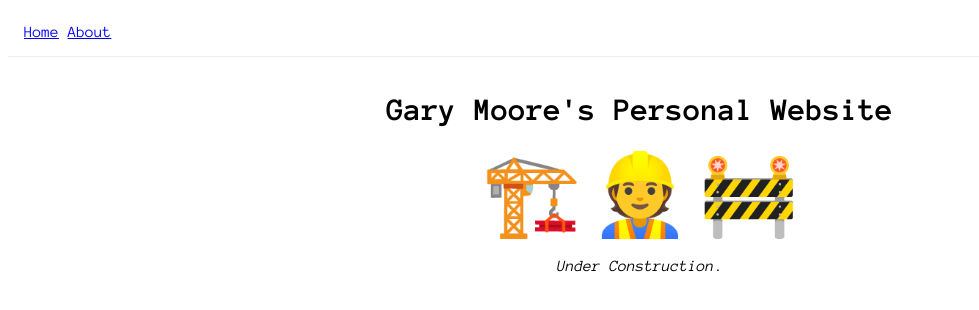
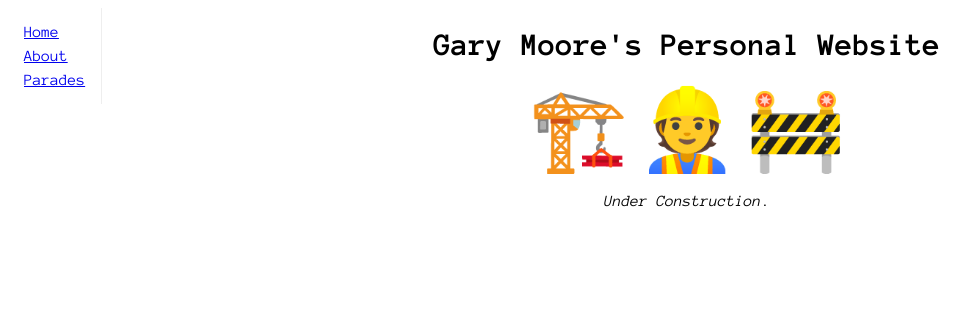
Before and after one commit to doggodoge/personal-website, a SvelteKit app: page / in a window 1280 px wide. Shown: the top 310 px of the page, without its empty margins (0-979 px from the left). Built offline with nearby package versions, Linux system fonts and the light colour scheme.

Commit message:
feat: add parades page

```diff
--- a/package.json
+++ b/package.json
@@ -19,6 +19,7 @@
 		"@sveltejs/adapter-auto": "^2.0.0",
 		"@sveltejs/adapter-static": "^2.0.3",
 		"@sveltejs/kit": "^1.20.4",
+		"@types/mapbox-gl": "^2.7.13",
 		"@typescript-eslint/eslint-plugin": "^5.45.0",
 		"@typescript-eslint/parser": "^5.45.0",
 		"eslint": "^8.28.0",
@@ -33,5 +34,8 @@
 		"vite": "^4.4.2",
 		"vitest": "^0.32.2"
 	},
-	"type": "module"
+	"type": "module",
+	"dependencies": {
+		"mapbox-gl": "^2.15.0"
+	}
 }
--- a/src/lib/FunkyEmoji.svelte
+++ b/src/lib/FunkyEmoji.svelte
@@ -3,14 +3,17 @@
   export let size: string;
 </script>
 
-<span class="emoji" style="font-size: {size}">{emoji}</span>
+<span class="emoji" style="font-size: {size};">{emoji}</span>
 
 <style>
   .emoji {
-    transition: 150ms ease-in-out;
+    user-select: none;
+    -moz-user-select: -moz-none;
+    -webkit-user-select: none;
+    transition: 100ms;
   }
 
   .emoji:hover {
-    transform: scale(1.1);
+    transform: scale(1.05);
   }
 </style>
--- /dev/null
+++ b/src/lib/Map.svelte
@@ -0,0 +1,33 @@
+<script context="module" lang="ts">
+	export type Coordinate = {
+		long: number;
+		lat: number;
+	};
+</script>
+
+<script lang="ts">
+	import mapboxgl from 'mapbox-gl';
+	import { onMount } from 'svelte';
+
+	export let coords: Coordinate;
+	export let zoom: number = 9;
+	export let style: string = '';
+
+	const containerId = `map-${crypto.randomUUID()}`;
+
+	onMount(() => {
+    // This looks bad, but you just gotta expose your secrets for client maps
+    // access, ya know? This JWT only has read only access. Just don't worry
+    // about it, forget you saw this. 🙂
+		mapboxgl.accessToken =
+			'pk.eyJ1IjoiZ2FyeXBvdGF0b2VzIiwiYSI6ImNsbDVjcWdobzBpN2kzZmxvM3E0eHZ0a2wifQ.t1OHNIxDYMi_hyq-F22kUQ';
+		new mapboxgl.Map({
+			container: containerId,
+			style: 'mapbox://styles/mapbox/streets-v12',
+			center: [coords.long, coords.lat],
+			zoom
+		});
+	});
+</script>
+
+<div id={containerId} {style} />
--- a/src/lib/index.ts
+++ /dev/null
@@ -1 +0,0 @@
-// place files you want to import through the `$lib` alias in this folder.
--- a/src/routes/+layout.svelte
+++ b/src/routes/+layout.svelte
@@ -2,24 +2,45 @@
   import "../app.css";
 </script>
 
-<nav class="nav">
-  <a href="/">Home</a>
-  <a href="/about">About</a>
-</nav>
+<div class="site">
+  <nav class="nav">
+    <a href="/">Home</a>
+    <a href="/about">About</a>
+    <a href="/parades">Parades</a>
+  </nav>
+  <div class="content">
+    <slot></slot>
+  </div>
+</div>
 
-<slot></slot>
+
 
 <style>
   :root {
     font-family: 'Anonymous Pro', monospace;
   }
 
+  .site {
+    display: flex;
+    flex-direction: row;
+    width: 100%;
+    height: 100%;
+  }
+
+  .content {
+    padding-left: 1rem;
+    padding-right: 1rem;
+    justify-content: center;
+    width: 100%;
+  }
+
   .nav {
     display: flex;
-    justify-content: left;
-    gap: 1ch;
-    padding: 1em;
+    flex-direction: column;
+    gap: .5rem;
+    padding: 1rem;
     background: #fff;
-    border-bottom: 1px solid #eee;
+    border-right: 1px solid #eee;
+    height: 100%;
   }
 </style>
--- a/src/routes/+page.svelte
+++ b/src/routes/+page.svelte
@@ -4,11 +4,11 @@
 
 <main>
   <h1>Gary Moore's Personal Website</h1>
-  <span>
+  <div>
     <FunkyEmoji emoji="🏗️" size="5rem" />
     <FunkyEmoji emoji="👷" size="5rem" />
     <FunkyEmoji emoji="🚧" size="5rem" />
-  </span>
+  </div>
   <p><em>Under Construction</em>.</p>
 </main>
 
@@ -16,6 +16,5 @@
   main {
     justify-content: center;
     text-align: center;
-    padding: 1em;
   }
 </style>
--- a/src/routes/about/+page.svelte
+++ b/src/routes/about/+page.svelte
@@ -1,4 +1,18 @@
-<h1>About</h1>
+<main>
+  <article>
+    <header>
+      <h1>About</h1>
+    </header>
 
-<p>There's not something here right now, but there'll be something here in the future. (Maybe not though lol)</p>
-<p>I put this here because it feels kinda wrong to have nothing there at <a href="/">garymoore.ie</a></p>
+    <p>There's not something here right now, but there'll be something here in the future. (Maybe not though lol)</p>
+    <p>I put this here because it feels kinda wrong to have nothing there at <a href="/">garymoore.ie</a></p>
+  </article>
+</main>
+
+
+<style>
+  main {
+    display: flex;
+    justify-content: center;
+  }
+</style>
--- /dev/null
+++ b/src/routes/parades/+page.svelte
@@ -0,0 +1,52 @@
+<script>
+	import Map from '$lib/Map.svelte';
+
+	const coords = {
+		belfast: {
+			long: -5.9282857,
+			lat: 54.5957081
+		}
+	};
+</script>
+
+<main class="content">
+	<article>
+		<header>
+			<h1>Parades</h1>
+			<p>This is where parades are going to end up eventually. There's nothing here quite yet.</p>
+		</header>
+
+		<h2>Map</h2>
+		<p>
+			This is a map of Belfast, there will be parade lines here at some point. First we need to do
+			some graph stuff to figure out the routes, which I've not quite got working yet, but it's
+			definintely possible.
+		</p>
+
+		<p>
+			Should just be a matter of building a graph out of the street names, then running a search to
+			find the actual path, cutting off excess from the defined streets.
+		</p>
+
+		<p>
+			Not sure I'm explaining that well, but that's the idea. There's already an API exposed through
+			<a href="https://parades.garymoore.ie">parades.garymoore.ie</a>
+			that I can use, but more work needed.
+		</p>
+
+		<Map coords={coords.belfast} zoom={11} />
+	</article>
+</main>
+
+<style>
+	main {
+		display: flex;
+		flex-direction: column;
+		align-items: center;
+		width: 100%;
+	}
+
+	article {
+		max-width: 50rem;
+	}
+</style>
```
Also changed, not shown: 1 other file (tests, documents, lock files or other folders).
